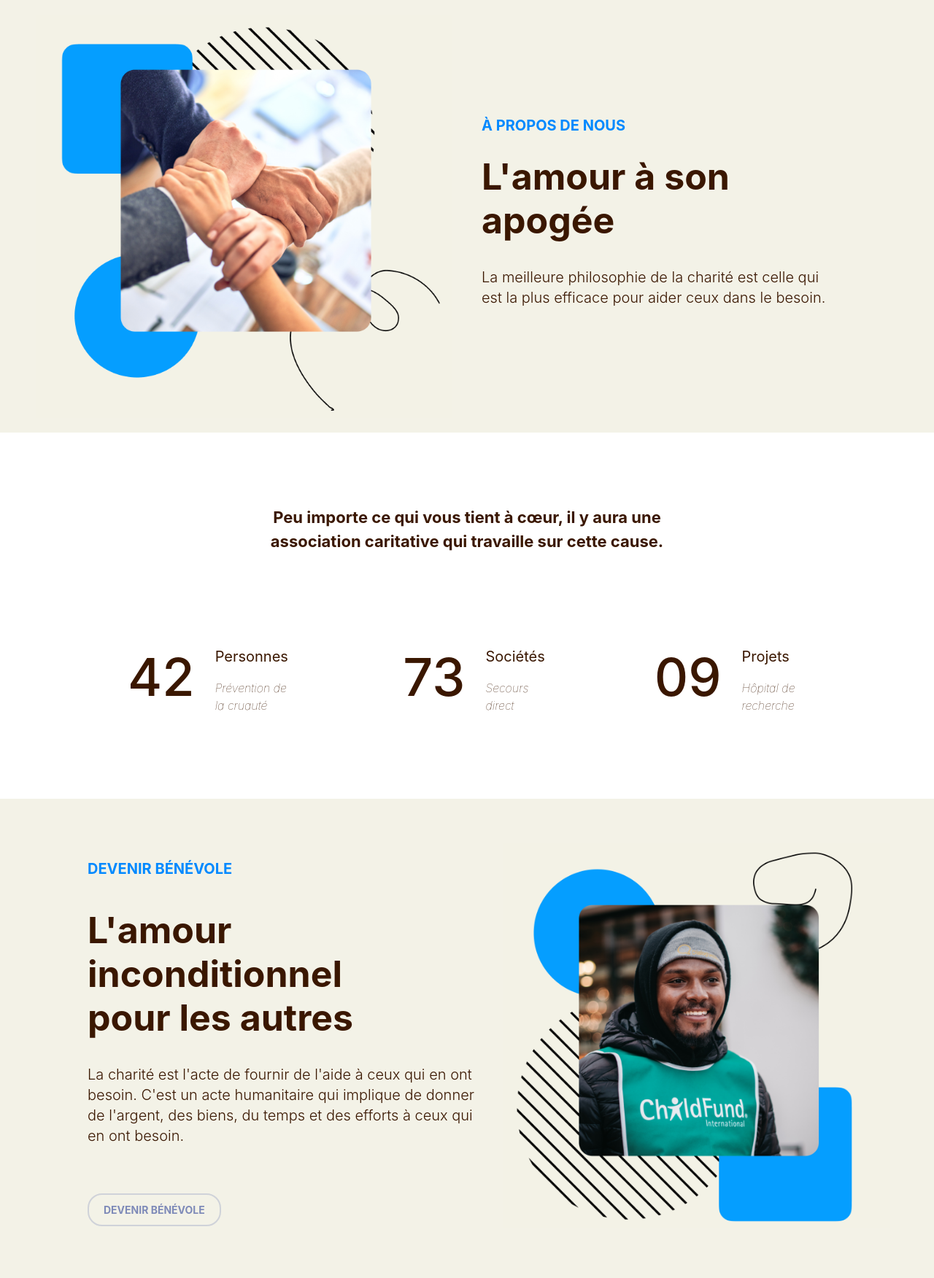
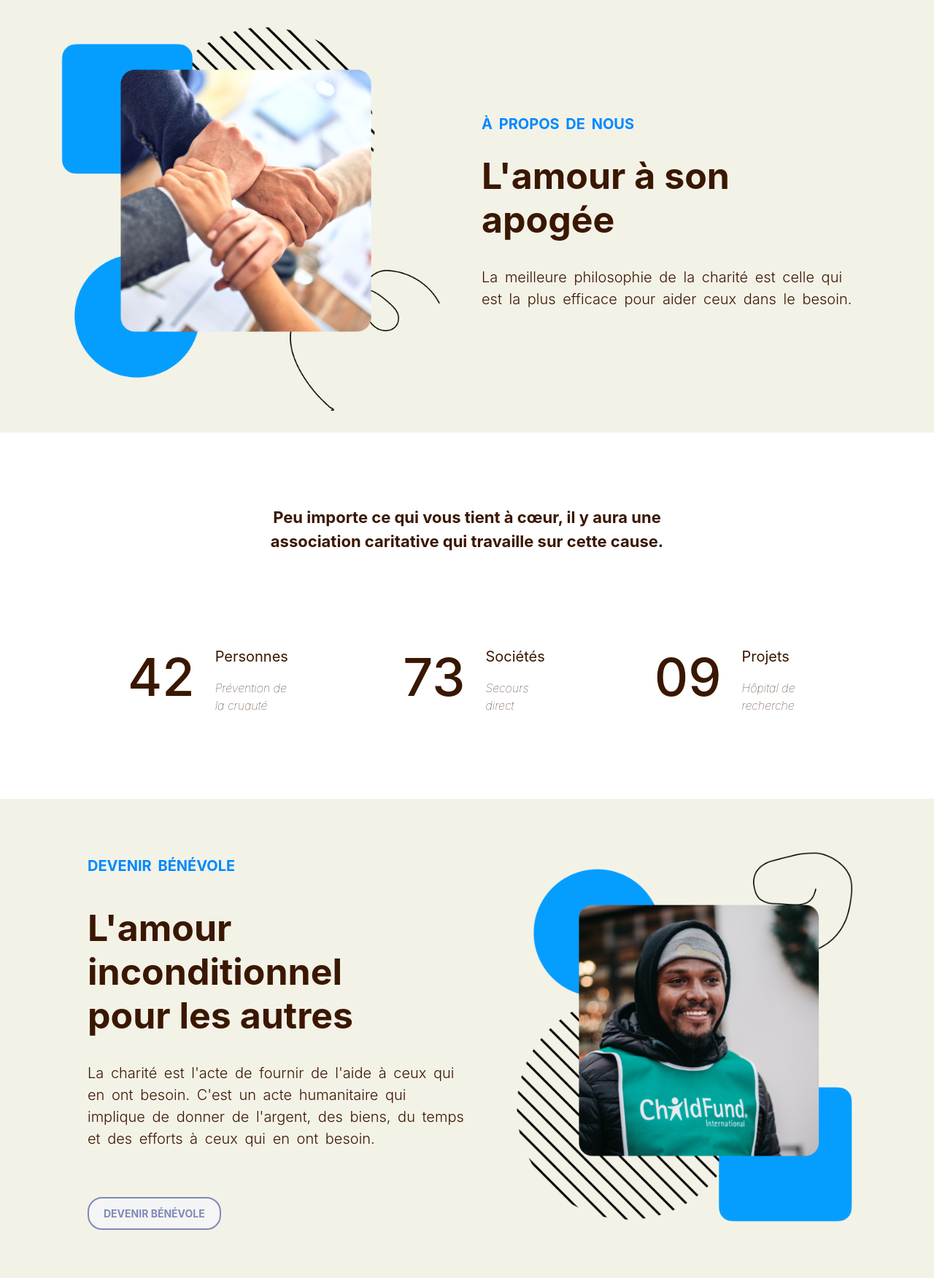
Before and after one commit to lilHmidou/community_support, a Symfony app: template templates/about/about.html.twig in a window 1280 px wide. Shown: the part 168-1920 px from the top of the page at 73% size. Run offline with Twig, Linux system fonts and the light colour scheme; the template is opened without the code that fills it, so the values that code supplies are empty; style sheets or scripts are compiled from the project's sources; some libraries are stand-ins or nearby versions.

Commit message:
style changes about

```diff
--- a/assets/styles/about.css
+++ b/assets/styles/about.css
@@ -53,7 +53,8 @@ body {
     font-weight: 300; /* light */
     font-size: 20px;
     margin-top: 0.5em; /* Ajoute un peu d'espace au-dessus du paragraphe */
-    line-height: 28px; /* Ajout de la hauteur de ligne */
+    line-height: 30px; /* Ajout de la hauteur de ligne */
+    word-spacing: 4px;
 }
 
 
@@ -154,7 +155,8 @@ body {
     font-weight: 300; /* light */
     font-size: 20px;
     margin-top: 0.5em; /* Ajoute un peu d'espace au-dessus du paragraphe */
-    line-height: 28px; /* Ajout de la hauteur de ligne */
+    line-height: 30px; /* Ajout de la hauteur de ligne */
+    word-spacing: 4px;
 }
 
 .button-container {
@@ -164,22 +166,21 @@ body {
 }
 
 .volunteer-button {
-    display: inline-block;
+    background-color: whitesmoke;
+    color: #7E8AB8;
     padding: 10px 20px;
+    border-radius: 20px;
     font-size: 14px;
-    color: #7E8AB8;
-    border: 2px solid rgba(126, 138, 184, 0.305);
-    border-radius: 20px; /* Arrondissement des coins */
-    text-decoration: none;
+    border: 2px solid #7E8AB8;
     font-weight: bold;
-    background-color: transparent;
-    cursor: pointer;
-    transition: background-color 0.3s, color 0.3s;
+    transition: transform 0.3s ease;
 }
 
 .volunteer-button:hover {
-    background-color: rgba(126, 138, 184, 0.305);
-    color: white;
+    background-color: white;
+    color: #7E8AB8;
+    border: 2px solid #7E8AB8;
+    transform: scale(1.1);
 }
 
 
@@ -250,12 +251,12 @@ body {
 
 
 .faq-container {
-    background-color: white;
     max-width: 100%;
     margin: auto;
     padding-top: 80px;
     padding-bottom: 100px;
 }
+
 
 .faq-header {
     text-align: center;
--- a/templates/about/about.html.twig
+++ b/templates/about/about.html.twig
@@ -78,7 +78,7 @@
                 <br>
                 <h2>L'amour inconditionnel<br>pour les autres</h2>
                 <br>
-                <p>La charité est l'acte de fournir de l'aide à ceux qui en ont besoin. C'est un acte humanitaire qui implique de donner de l'argent, des biens, du temps et des efforts à ceux qui en ont besoin.</p>
+                <p>La charité est l'acte de fournir de l'aide à ceux qui<br> en ont besoin. C'est un acte humanitaire qui<br> implique de donner de l'argent, des biens, du temps<br> et des efforts à ceux qui en ont besoin.</p>
                 <br>
                 <div class="button-container">
                     <a href="#" class="volunteer-button">DEVENIR BÉNÉVOLE</a>
@@ -132,7 +132,7 @@
 
         <!-- 5eme page -->
 
-        <div class="faq-container">
+        <div class="faq-container" style="background-image: url('{{ asset ('images/about/about_bg.jpeg') }}');background-size: cover;background-position: center;">
             <div class="faq-header">
                 <div class="faq-subtitle" style="color: #0089ff; font-weight: bold;font-size: 20px;">FAQ</div>
                 <p>Les Réponses À Toutes Vos<br>Questions</p>
```
Also changed, not shown: public/images/about/about_bg.jpeg (added).
